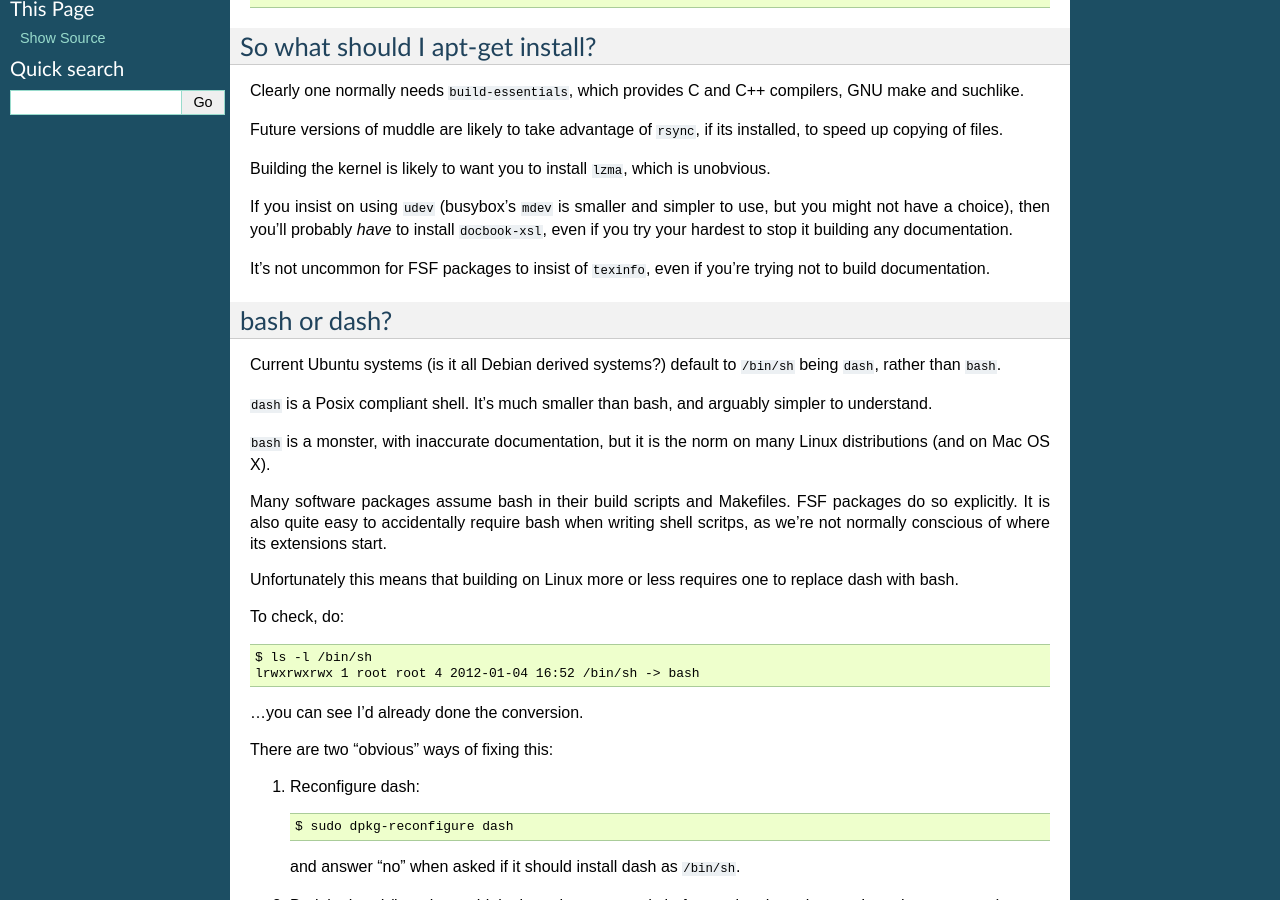
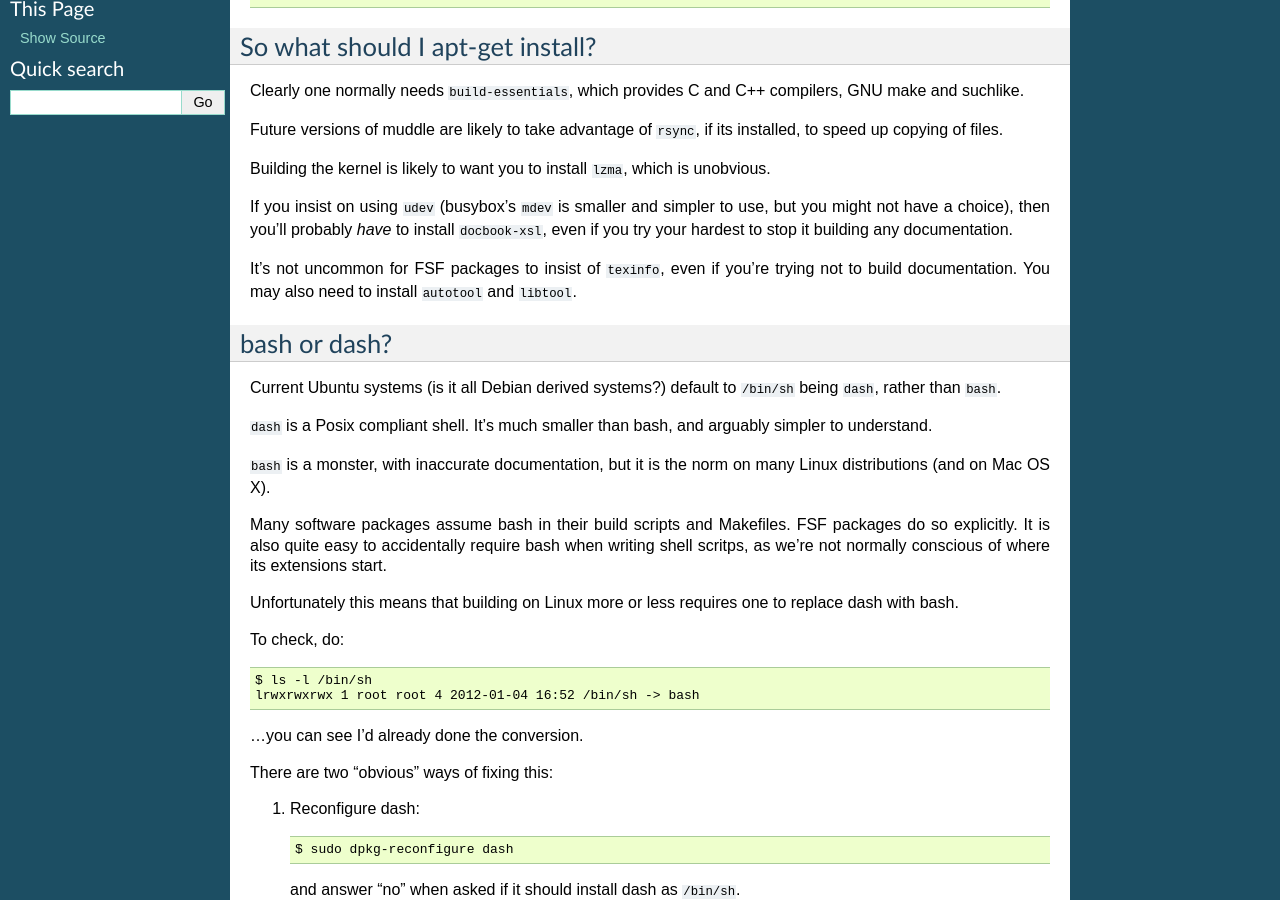
Before and after one commit to kynesim/muddle, a Sphinx documentation site: the page built from docs/jottings.txt, in a window 1280 px wide and 900 px high, scrolled down 651 px. Built offline with Sphinx 7.4.7, drawn with Linux system fonts in a browser that asks for light colours.

Commit message:
Two more possible things necessary to install

```diff
--- a/docs/jottings.txt
+++ b/docs/jottings.txt
@@ -48,7 +48,8 @@ use, but you might not have a choice), then you'll probably *have* to install
 documentation.
 
 It's not uncommon for FSF packages to insist of ``texinfo``, even if you're
-trying not to build documentation.
+trying not to build documentation. You may also need to install ``autotool``
+and ``libtool``.
 
 bash or dash?
 =============
```
